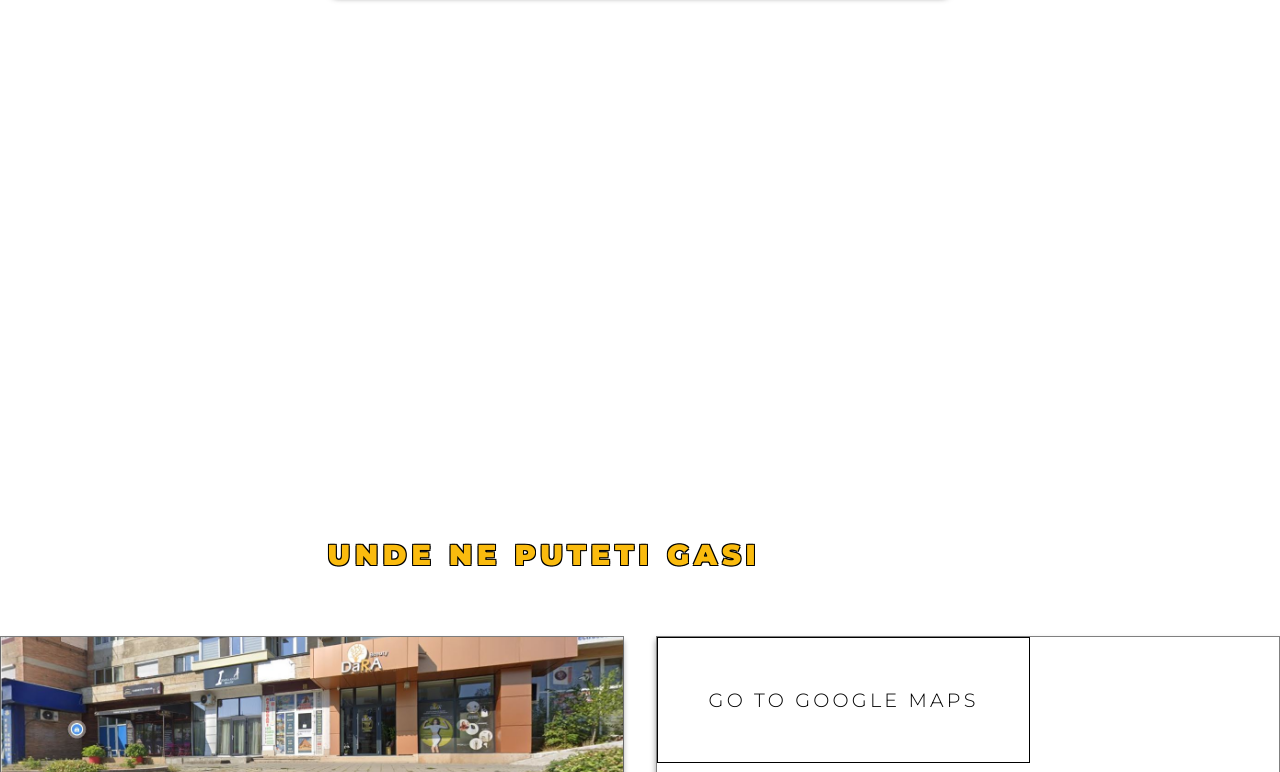
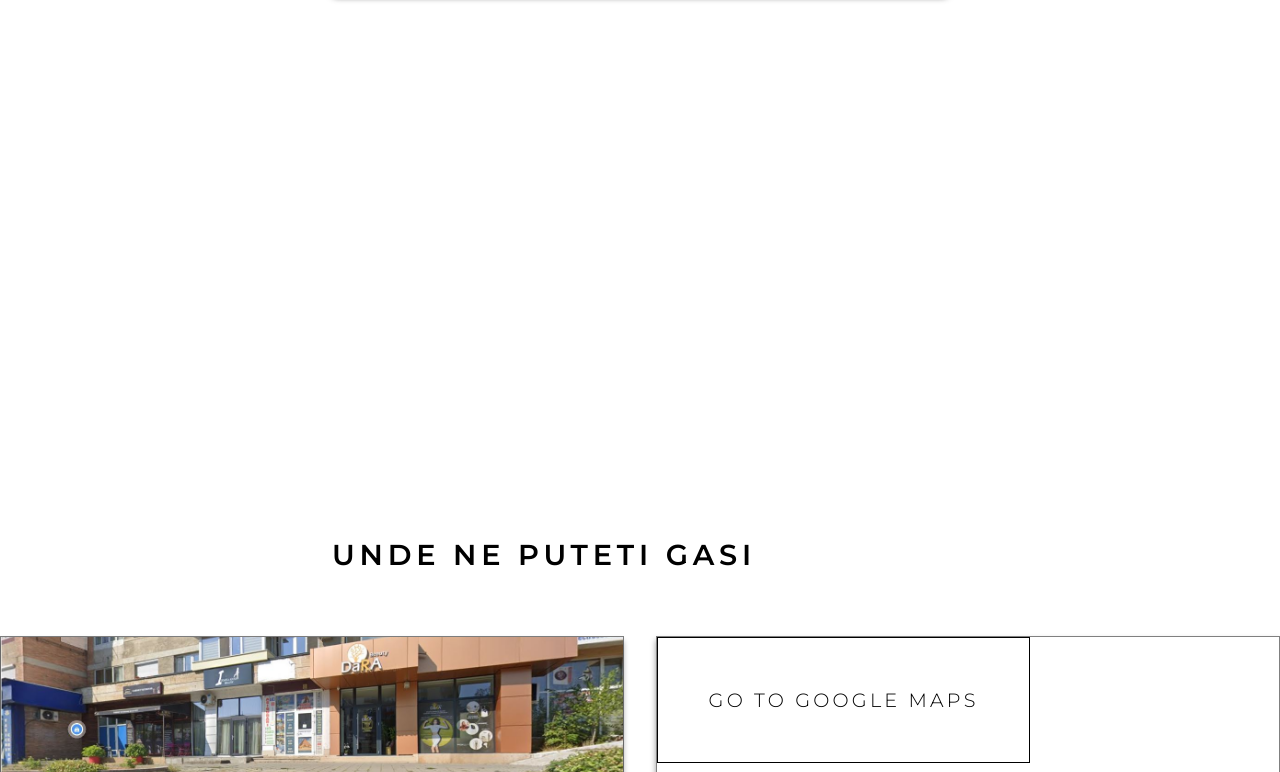
Before and after one commit to alexrjn3/funnytravelcompany-client, a website built with Parcel: page index.html in a window 1280 px wide. Shown: the part 1802-2574 px from the top of the page. Built offline with nearby package versions, Linux system fonts and the light colour scheme; files whose address does not match are found by name.

Commit message:
changed css styles

```diff
--- a/src/style.css
+++ b/src/style.css
@@ -308,7 +308,7 @@ body {
 
 .cards-list-wrapper {
   position: relative;
-  width: 67%;
+  width: 80%;
   overflow: hidden;
   margin-top: 4rem;
 }
@@ -532,10 +532,8 @@ body {
 
 .locatie-title {
   font-size: 1.8rem;
-  font-weight: 900;
-  text-shadow: -1px -1px 0 #000, 1px -1px 0 #000, -1px 1px 0 #000,
-    1px 1px 0 #000;
-  color: #fabb0e;
+  font-weight: 600;
+  color: black;
   letter-spacing: 0.3rem;
   margin-bottom: 4rem;
   cursor: default;
```
